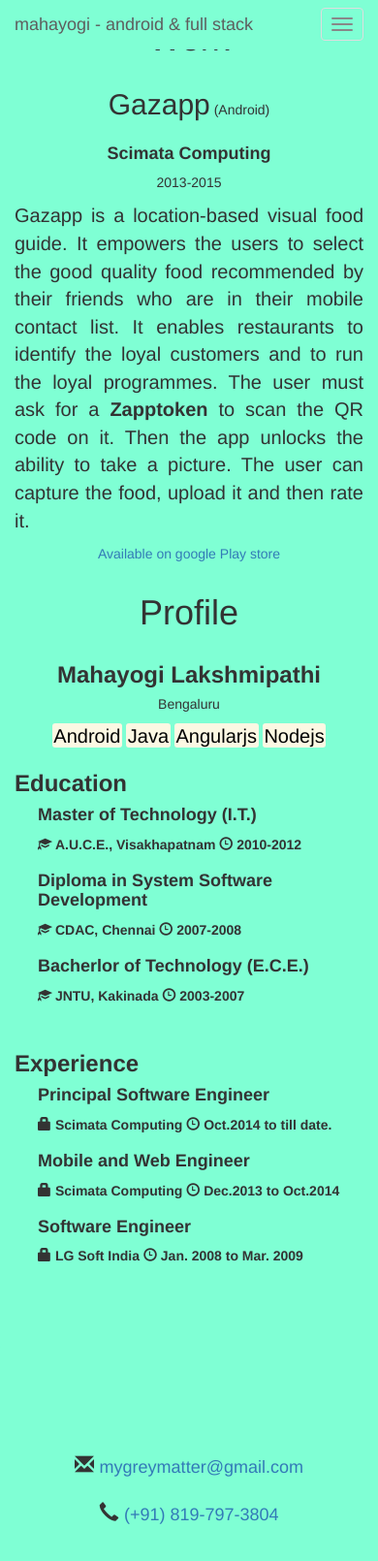
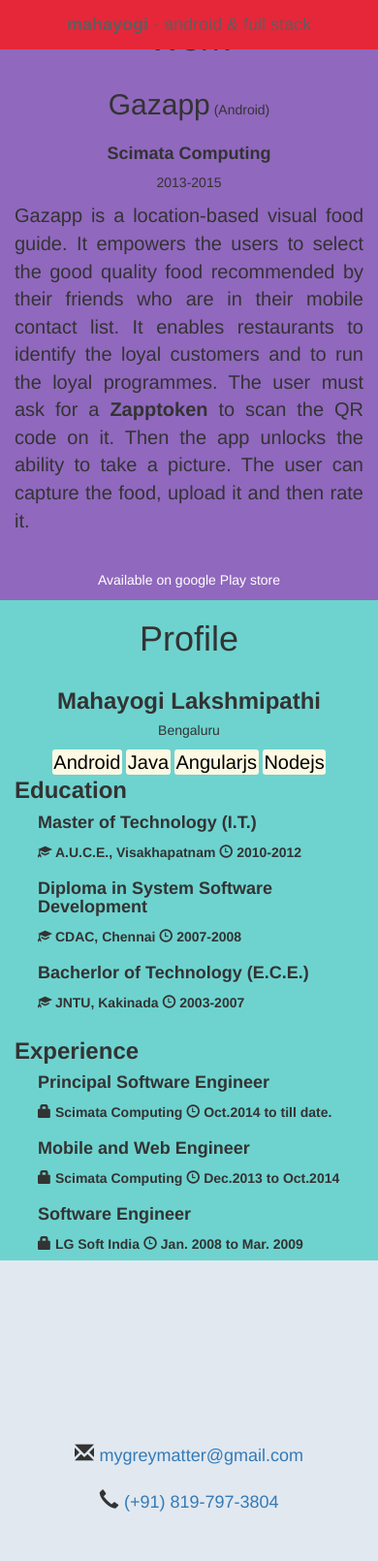
Before and after one commit to mygreymatter/mygreymatter, a website: page public/views/index.html in a window 390 px wide. Shown: the whole page at 97% size. Drawn offline with nearby package versions, Linux system fonts and the light colour scheme.

Commit message:
completed v 1.0

```diff
--- a/public/css/app.css
+++ b/public/css/app.css
@@ -1,12 +1,13 @@
 @media screen and (max-width: 480px) {
     .navbar li {
-        background-color: lightgreen;
+        background-color: #e62739;
     }
     .hide-mobile {
         display: none;
     }
     .show-mobile {
         display: block;
+        color: black;
     }
     .tag {
         font-size: 20px;
@@ -17,6 +18,15 @@
     .jumbotron {
         padding-top: 30%;
         padding-bottom: 30%;
+    }
+    .no-margin {
+        margin: 0px;
+    }
+    .navbar-toggle {
+        display: none;
+    }
+    .mobile-height {
+        height: 370px;
     }
 }
 @media screen and (min-width: 600px) {
@@ -35,6 +45,9 @@
     .jumbotron {
         padding: 0;
     }
+    .margin-bottom-10 {
+        margin-bottom: 10px;
+    }
 }
 .description {
     font-size: 20px;
@@ -49,27 +62,43 @@
     display: none !important;
 }
 body {
-    background-color: aquamarine;
+    background-color: #6ed3cf;
 }
 .navbar {
     margin-bottom: 0;
-    background-color: aquamarine;
-    border-color: aquamarine;
+    background-color: #e62739;
+    border-color: #e62739;
 }
 .jumbotron {
     margin-top: 20%;
     margin-bottom: 23%;
-    background-color: aquamarine;
+    background-color: transparent;
 }
-.green {
-    background-color: aquamarine;
+#work {
+    background-color: #9068be;
 }
-.red {
-    background-color: darkred;
-    color: wheat;
+#profile {
+    background-color: #6ed3cf;
 }
-.grey {
-    background-color: gray;
+#contact {
+    background-color: #e1e8f0;
+}
+.tag {
+    padding: 0.5%;
+    border-radius: 3px;
+}
+.padding-left-for-center {
+    padding-left: 10%;
+}
+.navbar-default .navbar-nav>li>a {
+    color: black;
+}
+.navbar-default .navbar-brand {
+    color: black;
+    width: 100%;
+}
+.app-store-link {
+    color: white;
 }
 //hide scrollbars but not their functionality - start
 html {
@@ -90,13 +119,3 @@
     background: #FF0000;
 }
 //hide scrollbars but not their functionality - end
-.description {
-    font-size: 15px;
-}
-.tag {
-    padding: 0.5%;
-    border-radius: 3px;
-}
-.padding-left-for-center {
-    padding-left: 10%;
-}
--- a/public/views/index.html
+++ b/public/views/index.html
@@ -11,9 +11,9 @@
     <title>mygreymatter</title>
 </head>
 
-<body ng-app="MayoApp">
+<body>
     <!-- Home section - begin-->
-    <div ng-controller="HomeController" class="pad-section">
+    <div id="Home" class="pad-section">
         <div class="container-fluid green">
 
             <div class="row">
@@ -27,7 +27,7 @@
                                 <span class="icon-bar"></span>
                                 <span class="icon-bar"></span>
                             </button>
-                            <a class="navbar-brand show-mobile" href="#">mahayogi - android & full stack</a>
+                            <a class="navbar-brand show-mobile text-center" href="#"><strong>mahayogi</strong> - android & full stack</a>
                         </div>
 
                         <!-- Collect the nav links, forms, and other content for toggling -->
@@ -35,7 +35,7 @@
                             <ul class="nav navbar-nav navbar-right">
                                 <li><a href="#work">Work</a></li>
                                 <li><a href="#profile">Profile</a></li>
-                                <li><a href="#blog">Blog</a></li>
+                                <!--<li><a href="#blog">Blog</a></li>-->
                                 <li><a href="#contact">Contact</a></li>
                             </ul>
                         </div>
@@ -47,13 +47,17 @@
             </div>
 
             <div class="row text-center jumbotron height hide-mobile">
-                <!--<div class="col-md-3"></div>-->
                 <div class="col-md-12">
                     <h1>mahayogi</h1>
                     <span> android and full-stack developer</span>
                 </div>
-                <!--<div class="col-md-3"></div>-->
             </div>
+            <!--<div class="row text-center height show-mobile">
+    <div class="col-md-12">
+        <h1>mahayogi</h1>
+        <span> android and full-stack developer</span>
+    </div>
+</div>-->
 
         </div>
     </div>
@@ -69,24 +73,24 @@
                 <div class="col-md-3"></div>
                 <div class="col-md-6 text-center ">
                     <label>
-                        <h2>Gazapp</h2></label>
+                        <h2 class="no-top-margin">Gazapp</h2></label>
                     <lead>(Android)</lead>
                     <br/>
                     <h4><strong>Scimata Computing</strong></h4>
 
                     <p>2013-2015</p>
-                    <p class="text-justify description">
+                    <p class="text-justify description mobile-height">
                         Gazapp is a location-based visual food guide. It empowers the users to select the good quality food recommended by their friends who are in their mobile contact list. It enables restaurants to identify the loyal customers and to run the loyal programmes. The user must ask for a <strong>Zapptoken</strong> to scan the QR code on it. Then the app unlocks the ability to take a picture. The user can capture the food, upload it and then rate it.
                     </p>
                     <p>
-                        <a href="https://play.google.com/store/apps/details?id=com.scimata.gazapp">
+                        <a href="https://play.google.com/store/apps/details?id=com.scimata.gazapp" class="app-store-link">
                             Available on google Play store
                         </a>
                     </p>
                 </div>
                 <div class="col-md-3"></div>
             </div>
-            <div class="row hide-mobile ">
+            <div class="row hide-mobile margin-bottom-10">
 
                 <div class="col-md-4">
                     <div class="text-right">
@@ -252,7 +256,7 @@
     <!-- Contact section - begin -->
     <div id="contact" class="pad-section">
         <div class="container-fluid text-center">
-            <div class="row text-center jumbotron padding-mobile">
+            <div class="row text-center jumbotron padding-mobile mobile-height">
                 <div class="col-md-12 hide-mobile">
                     <h1>Contact</h1>
                 </div>
@@ -268,20 +272,6 @@
 
                 </div>
             </div>
-            <!--<div class="row">
-    <h1>Contact</h1>
-</div>
-<div class="row">
-    <div class="col-md-12 tag">
-        <span class="glyphicon glyphicon-envelope"></span>
-        <label><a href="mailto:mygreymatter@gmail.com?subject=inquiry">mygreymatter@gmail.com</a></label>
-    </div>
-</div>
-<div class="row tag">
-    <span class="glyphicon glyphicon-earphone"></span>
-    <label><a href="tel:+91-819-797-3804">(+91) 819-797-3804</a></label>
-
-</div>-->
         </div>
 
     </div>
@@ -289,10 +279,10 @@
     <!-- Contact section - end -->
 
     <script src="https://code.jquery.com/jquery-2.2.0.min.js"></script>
-    <script src="../js/libs/angular.min.js"></script>
     <script src="../js/libs/bootstrap.min.js"></script>
+    <!--<script src="../js/libs/angular.min.js"></script>
     <script src="../js/app.js"></script>
-    <script src="../js/home.js"></script>
+    <script src="../js/home.js"></script>-->
 </body>
 
 </html>
```
